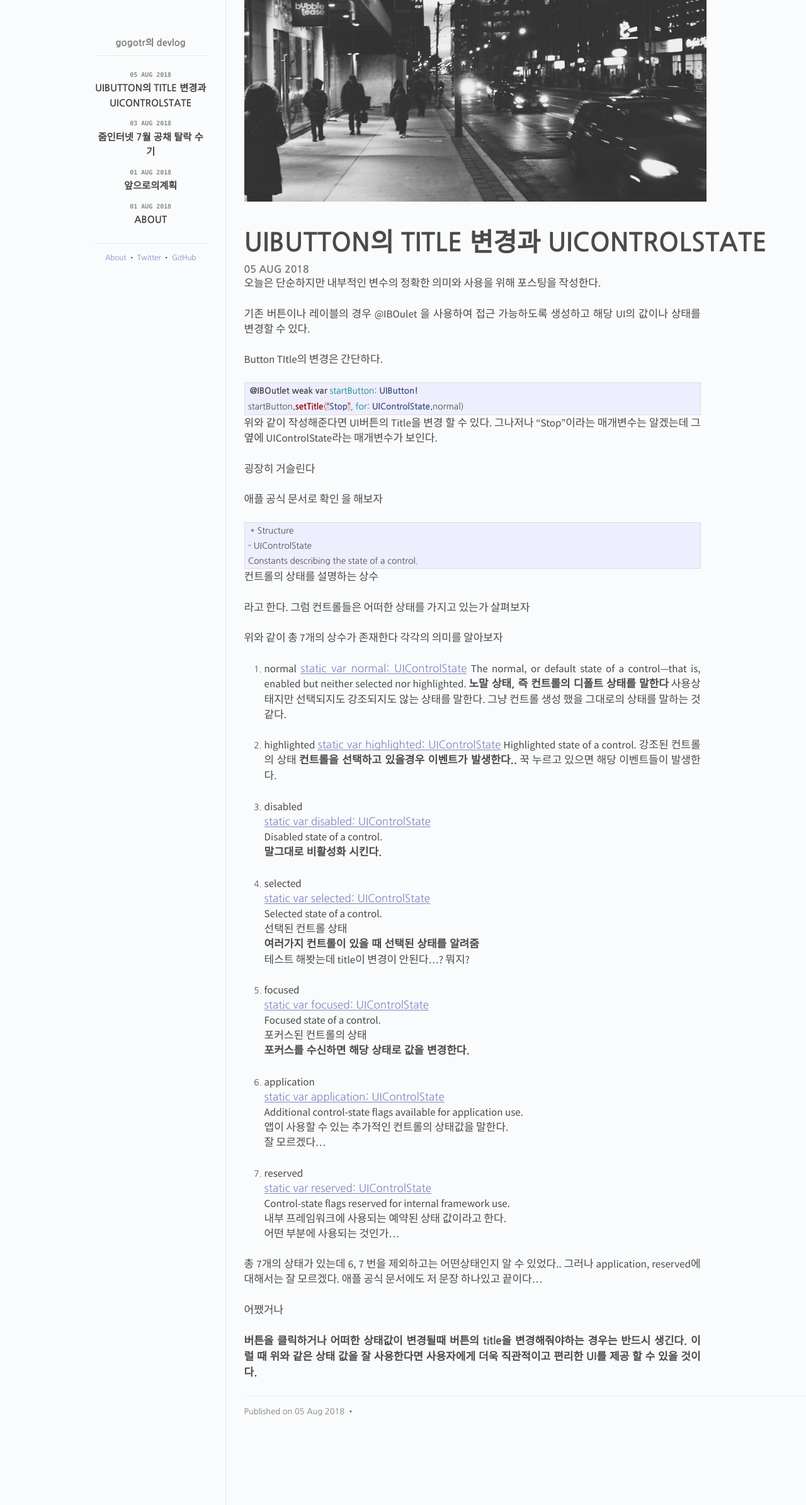
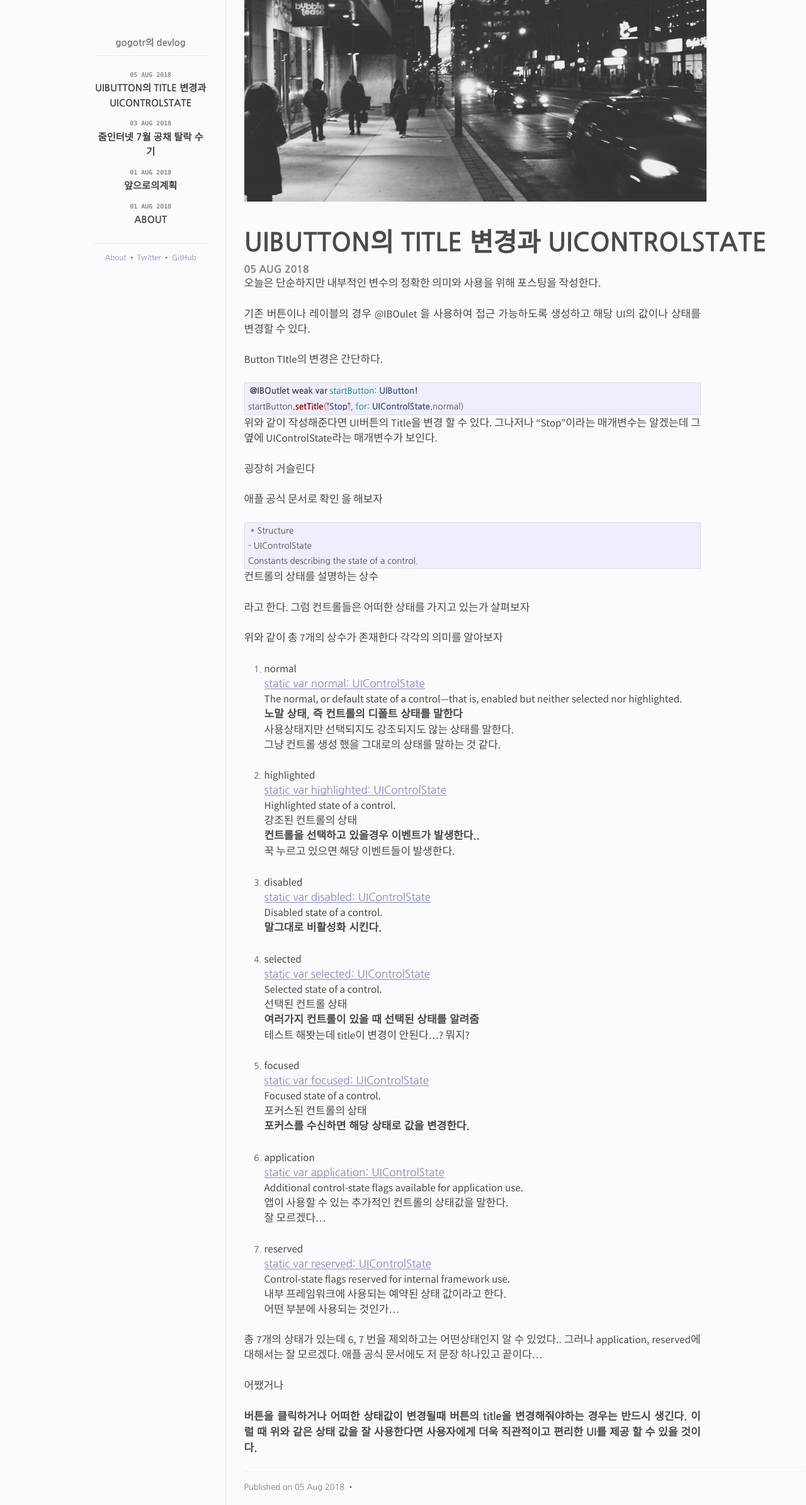
Before and after one commit to gogotr/gogotr.github.io, a Jekyll site: the page built from _posts/2018-08-05-UIButtonTitleChange-post.md, in a window 1280 px wide. Shown: the whole page at 63% size. Built offline with Jekyll 4.4.1, drawn with Linux system fonts in a browser that asks for light colours; comment, search, counter and statistics services are not loaded.

```diff
--- a/_posts/2018-08-05-UIButtonTitleChange-post.md
+++ b/_posts/2018-08-05-UIButtonTitleChange-post.md
@@ -37,19 +37,19 @@ Constants describing the state of a control.
 각각의 의미를 알아보자
 
 
-1. normal
- [static var normal: UIControlState](apple-reference-documentation://hsOohbJNGp)
-The normal, or default state of a control—that is, enabled but neither selected nor highlighted.
-**노말 상태, 즉 컨트롤의 디폴트 상태를 말한다**
-사용상태지만 선택되지도 강조되지도 않는 상태를 말한다.
-그냥 컨트롤 생성 했을 그대로의 상태를 말하는 것 같다.
+1. normal<br/>
+ [static var normal: UIControlState](apple-reference-documentation://hsOohbJNGp)<br/>
+The normal, or default state of a control—that is, enabled but neither selected nor highlighted.<br/>
+**노말 상태, 즉 컨트롤의 디폴트 상태를 말한다**<br/>
+사용상태지만 선택되지도 강조되지도 않는 상태를 말한다.<br/>
+그냥 컨트롤 생성 했을 그대로의 상태를 말하는 것 같다.<br/>
 
-2. highlighted
- [static var highlighted: UIControlState](apple-reference-documentation://hsR9R_AZcL)
- Highlighted state of a control.
-강조된 컨트롤의 상태
-**컨트롤을 선택하고 있을경우 이벤트가 발생한다..**
-꾹 누르고 있으면 해당 이벤트들이 발생한다.
+2. highlighted<br/>
+ [static var highlighted: UIControlState](apple-reference-documentation://hsR9R_AZcL)<br/>
+ Highlighted state of a control.<br/>
+강조된 컨트롤의 상태<br/>
+**컨트롤을 선택하고 있을경우 이벤트가 발생한다..**<br/>
+꾹 누르고 있으면 해당 이벤트들이 발생한다.<br/>
 
 3. disabled<br/>
  [static var disabled: UIControlState](apple-reference-documentation://hsFhBCJA3W)<br/>
```
